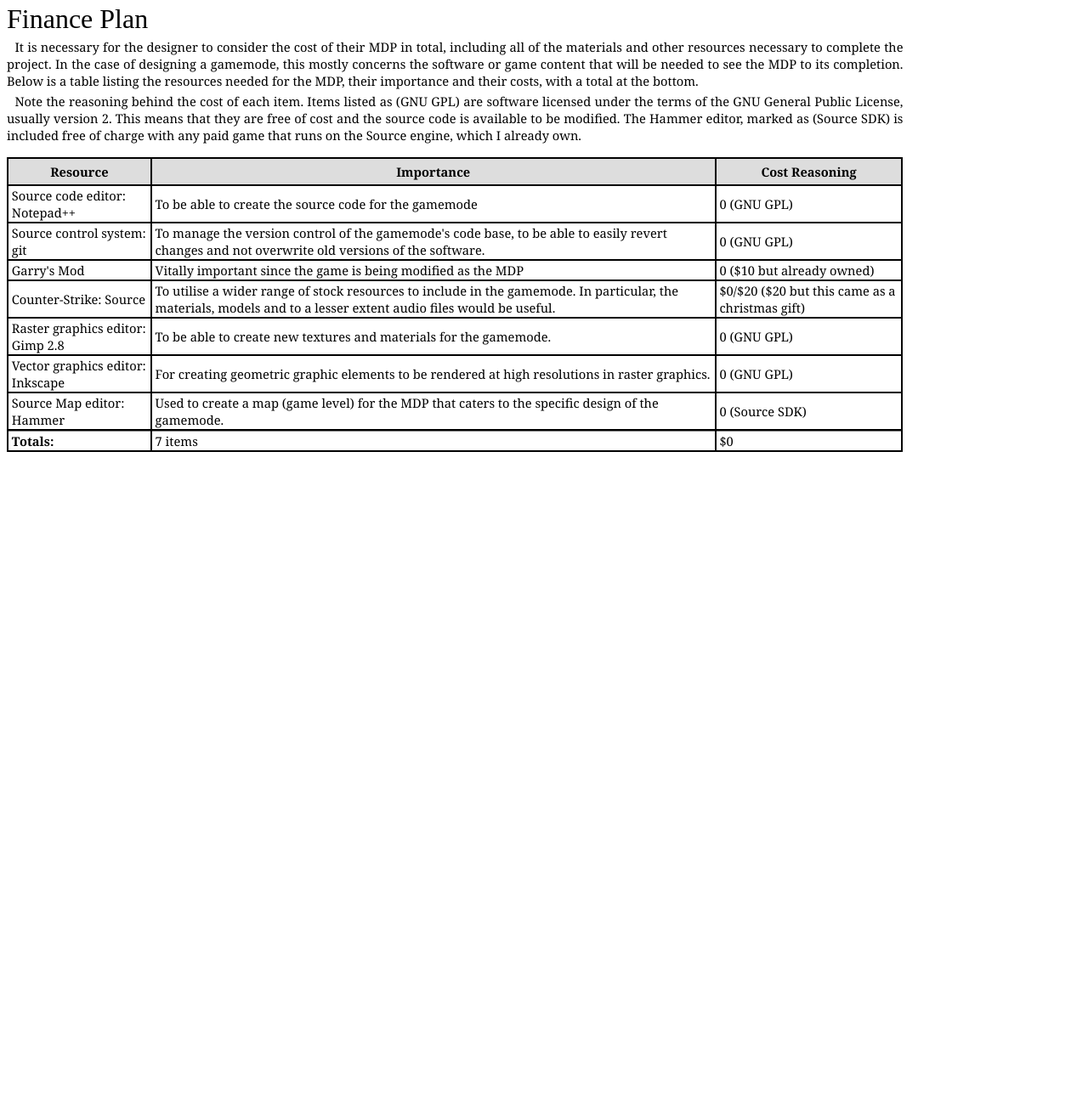
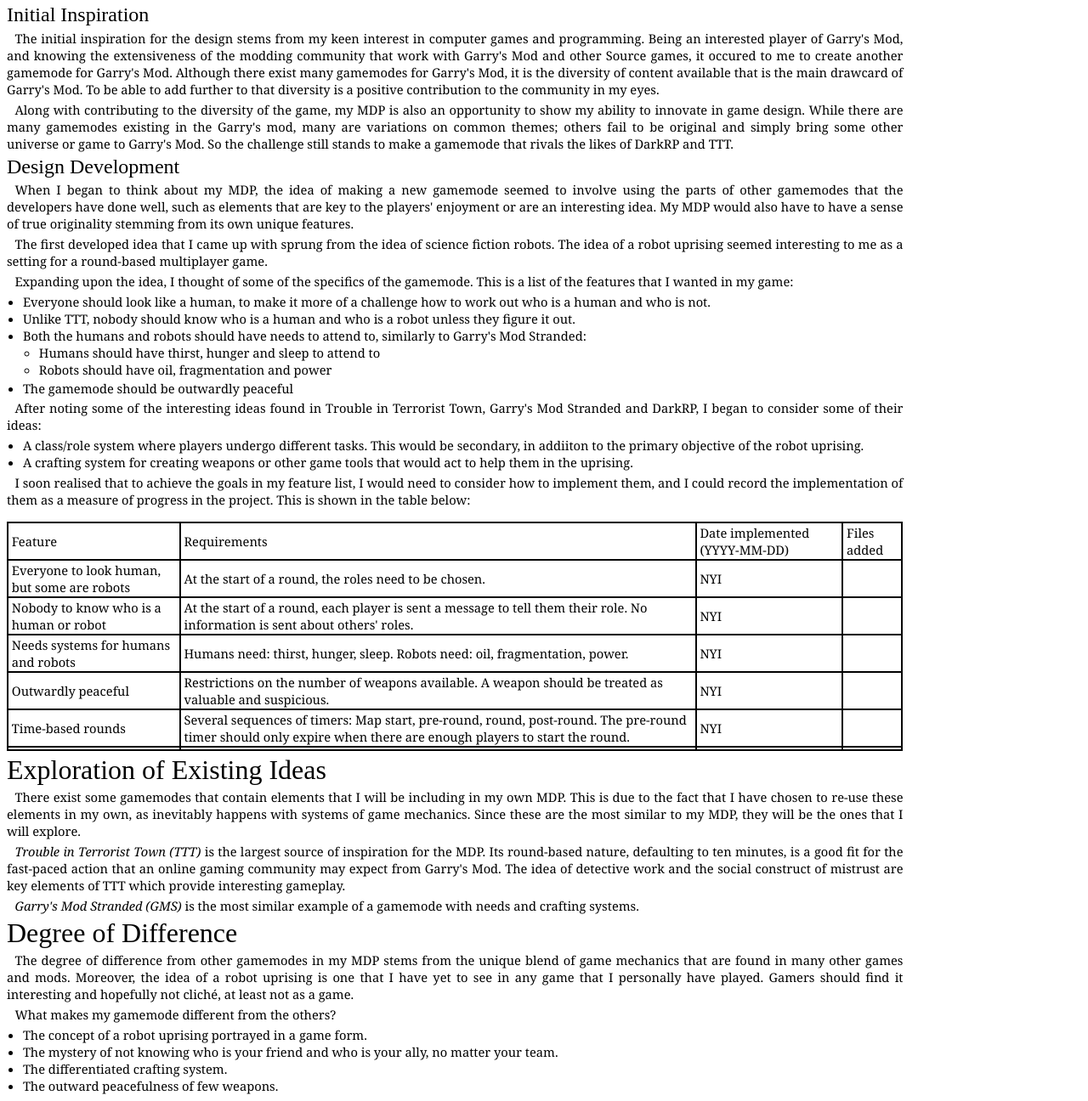
Before and after one commit to Montandalar/hvr, a plain HTML site: page html_content/2.ProjectDevelopmentAndRealisation/1.EvidenceOfCreativity.html in a window 1280 px wide. Shown: the part 101-1397 px from the top of the page at 85% size. Before the commit the page ends 800 px from the top, so only its background shows below. Drawn offline with Linux system fonts and the light colour scheme; a web font is replaced by a local one.

Commit message:
Fix Evidence of Creativity to correct page

```diff
--- a/html_content/2.ProjectDevelopmentAndRealisation/1.EvidenceOfCreativity.html
+++ b/html_content/2.ProjectDevelopmentAndRealisation/1.EvidenceOfCreativity.html
@@ -1,28 +1,62 @@
 <!DOCTYPE html>
 <html>
 <head>
-<meta charset="UTF-8" >
+<meta charset="UTF-8">
 <link href="../folio_styles.css" rel="stylesheet">
-<title>D&amp;T Portfolio Assessment One</title>
-<style> tr:last-of-type > td {border-top: 1px solid grey}
-tr:last-child > td:first-child {font-weight: bold}
-</style>
+<title>D&amp;T MDP Portfolio</title>
 </head>
-<h2 id="TimeManagement">Action, Time and Finance Plans and their Application</h2>
-<h3>Time/Action Plan</h3>
-<h3>Finance Plan</h3>
-<p>It is necessary for the designer to consider the cost of their MDP in total, including all of the materials and other resources necessary to complete the project. In the case of designing a gamemode, this mostly concerns the software or game content that will be needed to see the MDP to its completion. Below is a table listing the resources needed for the MDP, their importance and their costs, with a total at the bottom.</p>
-<p>Note the reasoning behind the cost of each item. Items listed as (GNU GPL) are software licensed under the terms of the GNU General Public License, usually version 2. This means that they are free of cost and the source code is available to be modified. The Hammer editor, marked as (Source SDK) is included free of charge with any paid game that runs on the Source engine, which I already own.</p>
+
+<body>
+<h2>Evidence of Creativity</h2>
+
+<h3>Generation of Ideas</h3>
+<h4>Initial Inspiration</h4>
+<p>The initial inspiration for the design stems from my keen interest in computer games and programming. Being an interested player of Garry's Mod, and knowing the extensiveness of the modding community that work with Garry's Mod and other Source games, it occured to me to create another gamemode for Garry's Mod. Although there exist many gamemodes for Garry's Mod, it is the diversity of content available that is the main drawcard of Garry's Mod. To be able to add further to that diversity is a positive contribution to the community in my eyes.</p>
+<p>Along with contributing to the diversity of the game, my MDP is also an opportunity to show my ability to innovate in game design. While there are many gamemodes existing in the Garry's mod, many are variations on common themes; others fail to be original and simply bring some other universe or game to Garry's Mod. So the challenge still stands to make a gamemode that rivals the likes of DarkRP and TTT.</p>
+
+<h4>Design Development</h4>
+<p>When I began to think about my MDP, the idea of making a new gamemode seemed to involve using the parts of other gamemodes that the developers have done well, such as elements that are key to the players' enjoyment or are an interesting idea. My MDP would also have to have a sense of true originality stemming from its own unique features.</p>
+<p>The first developed idea that I came up with sprung from the idea of science fiction robots. The idea of a robot uprising seemed interesting to me as a setting for a round-based multiplayer game.</p>
+<p>Expanding upon the idea, I thought of some of the specifics of the gamemode. This is a list of the features that I wanted in my game:</p>
+<ul><li>Everyone should look like a human, to make it more of a challenge how to work out who is a human and who is not.
+    <li>Unlike TTT, nobody should know who is a human and who is a robot unless they figure it out.
+    <li>Both the humans and robots should have needs to attend to, similarly to Garry's Mod Stranded:
+    <ul><li>Humans should have thirst, hunger and sleep to attend to
+        <li>Robots should have oil, fragmentation and power</ul>
+    <li>The gamemode should be outwardly peaceful
+</ul>
+<p>After noting some of the interesting ideas found in Trouble in Terrorist Town, Garry's Mod Stranded and DarkRP, I began to consider some of their ideas:</p>
+<ul><li>A class/role system where players undergo different tasks. This would be secondary, in addiiton to the primary objective of the robot uprising.
+    <li>A crafting system for creating weapons or other game tools that would act to help them in the uprising.
+</ul>
+<p>I soon realised that to achieve the goals in my feature list, I would need to consider how to implement them, and I could record the implementation of them as a measure of progress in the project. This is shown in the table below:</p>
 <table>
-<thead> <th>Resource</th> <th>Importance</th> <th>Cost Reasoning</th> </thead>
-<tr>    <td>Source code editor: Notepad++</td> <td>To be able to create the source code for the gamemode</td> <td>0 (GNU GPL)</td> </tr>
-<tr>    <td>Source control system: git</td> <td>To manage the version control of the gamemode's code base, to be able to easily revert changes and not overwrite old versions of the software.</td> <td>0 (GNU GPL)</td> </tr>
-<tr>    <td>Garry's Mod</td> <td>Vitally important since the game is being modified as the MDP</td> <td>0 ($10 but already owned)</td> </tr>
-<tr>    <td>Counter-Strike: Source</td> <td>To utilise a wider range of stock resources to include in the gamemode. In particular, the materials, models and to a lesser extent audio files would be useful.</td> <td>$0/$20 ($20 but this came as a christmas gift)</td> </tr>
-<tr>    <td>Raster graphics editor: Gimp 2.8</td> <td>To be able to create new textures and materials for the gamemode.</td> <td>0 (GNU GPL)</td> </tr>
-<tr>    <td>Vector graphics editor: Inkscape </td> <td>For creating geometric graphic elements to be rendered at high resolutions in raster graphics.</td> <td>0 (GNU GPL)</td> </tr>
-<tr>    <td>Source Map editor: Hammer</td> <td>Used to create a map (game level) for the MDP that caters to the specific design of the gamemode.</td> <td>0 (Source SDK)</td>
-<tr>    <td>Totals:</td> <td>7 items</td> <td>$0</td> </tr>
+<thead> <tr> <td>Feature</td> <td>Requirements</td> <td>Date implemented (YYYY-MM-DD)</td> <td>Files added</td> </tr> </thead>
+<tbody>
+<tr> <td>Everyone to look human, but some are robots</td> <td>At the start of a round, the roles need to be chosen.</td> <td>NYI</td> <td></td> </tr>
+<tr> <td>Nobody to know who is a human or robot</td> <td>At the start of a round, each player is sent a message to tell them their role. No information is sent about others' roles.</td> <td>NYI</td> <td></td> </tr>
+<tr> <td>Needs systems for humans and robots</td> <td>Humans need: thirst, hunger, sleep. Robots need: oil, fragmentation, power.</td> <td>NYI</td> <td></td></tr>
+<tr> <td>Outwardly peaceful</td> <td>Restrictions on the number of weapons available. A weapon should be treated as valuable and suspicious.</td> <td>NYI</td> <td></td></tr>
+<tr> <td>Time-based rounds</td> <td>Several sequences of timers: Map start, pre-round, round, post-round. The pre-round timer should only expire when there are enough players to start the round.</td> <td>NYI</td> <td></td></tr>
+<tr> <td></td> <td></td> <td></td> <td></td></tr>
+<!-- <tr> <td></td> <td></td> <td></td> <td></td></tr> -->
+</tbody>
 </table>
+
+<h3>Exploration of Existing Ideas</h3>
+<p>There exist some gamemodes that contain elements that I will be including in my own MDP. This is due to the fact that I have chosen to re-use these elements in my own, as inevitably happens with systems of game mechanics. Since these are the most similar to my MDP, they will be the ones that I will explore.</p>
+<p><em>Trouble in Terrorist Town (TTT)</em> is the largest source of inspiration for the MDP. Its round-based nature, defaulting to ten minutes, is a good fit for the fast-paced action that an online gaming community may expect from Garry's Mod. The idea of detective work and the social construct of mistrust are key elements of TTT which provide interesting gameplay.</p>
+<p><em>Garry's Mod Stranded (GMS)</em> is the most similar example of a gamemode with needs and crafting systems. </p>
+
+<h3>Degree of Difference</h3>
+<p>The degree of difference from other gamemodes in my MDP stems from the unique blend of game mechanics that are found in many other games and mods. Moreover, the idea of a robot uprising is one that I have yet to see in any game that I personally have played. Gamers should find it interesting and hopefully not cliché, at least not as a game.</p>
+<p>What makes my gamemode different from the others?</p>
+<ul>
+    <li>The concept of a robot uprising portrayed in a game form.</li>
+    <li>The mystery of not knowing who is your friend and who is your ally, no matter your team.</li>
+    <li>The differentiated crafting system.</li>
+    <li>The outward peacefulness of few weapons.</li>
+</ul>
+
 </body>
 </html>
```
